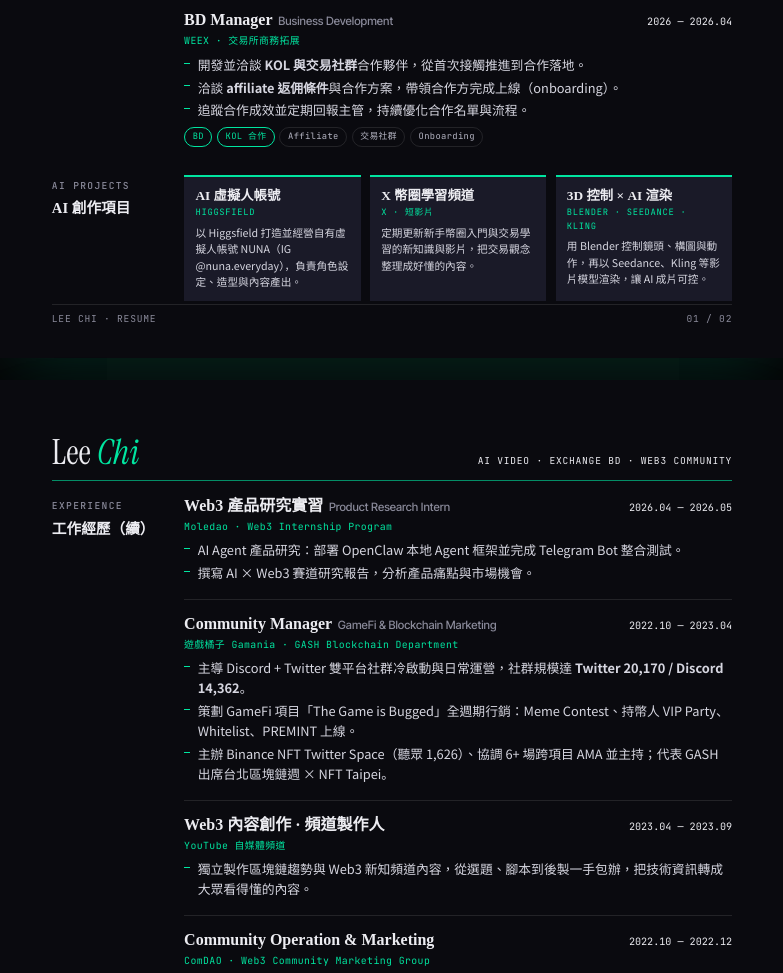
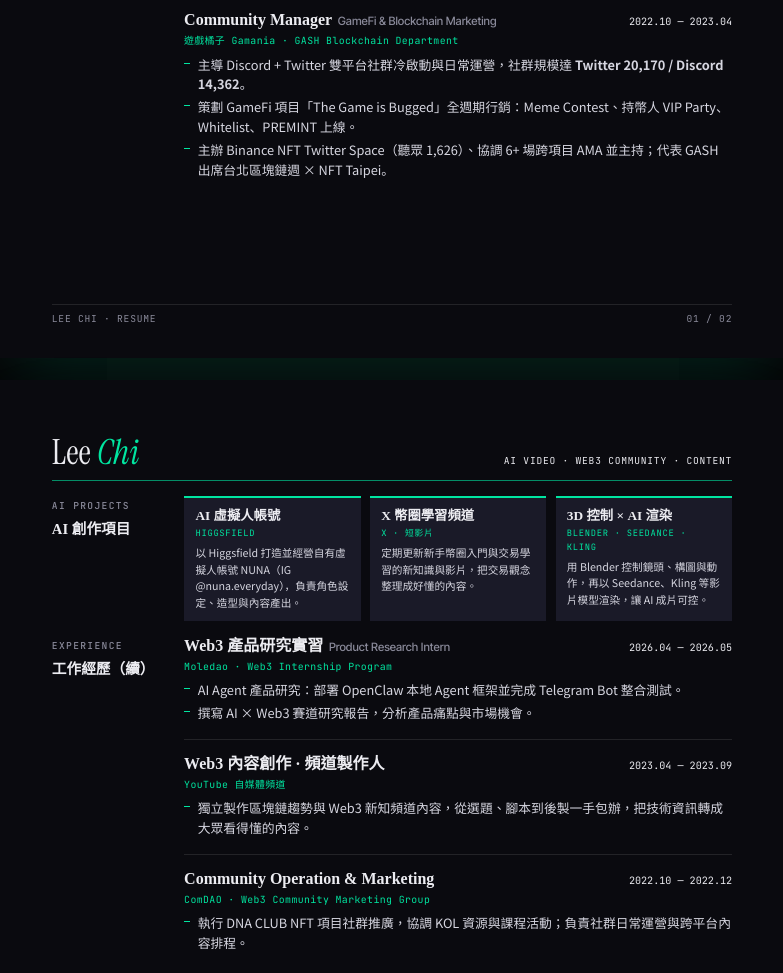
Before and after one commit to leeeeeeeeeerichileeeeeeeeee/video-works, a plain HTML site: page resume/index.html in a window 1280 px wide. Shown: the part 846-1819 px from the top of the page, without its empty margins (248-1031 px from the left). Drawn offline with Linux system fonts and the light colour scheme.

Commit message:
Resume: remove WEEX, Gamania back on page 1

```diff
--- a/resume/index.html
+++ b/resume/index.html
@@ -148,7 +148,7 @@ ul.b li b{font-weight:700}
   <header class="top">
     <div>
       <div class="name">Lee <i>Chi</i><span class="alias">Richi L</span></div>
-      <div class="role mono">AI 影片內容創作 · 交易所 BD · Web3 社群</div>
+      <div class="role mono">AI 影片內容創作 · Web3 社群 · 內容行銷</div>
     </div>
     <div class="contact">
       <div><b>TEL</b>+34 665 793 655</div>
@@ -159,7 +159,7 @@ ul.b li b{font-weight:700}
   </header>
 
   <div class="intro">
-    <p>建築與數位製造背景的 <em>AI 影片內容創作者</em>。2026 年為 MEXC 製作品牌片、AI 劇情短片與產品教學影片，涵蓋 <em>美股、合約、跟單、MEXC Card 與活動推廣</em>，並延伸英文、繁中、越南語版本。曾任 <em>WEEX BD Manager</em>，負責 KOL 與交易社群合作；更早在 GameFi 專案擔任 Community Manager，熟悉社群冷啟動與 AMA 主持。</p>
+    <p>建築與數位製造背景的 <em>AI 影片內容創作者</em>。2026 年為 MEXC 製作品牌片、AI 劇情短片與產品教學影片，涵蓋 <em>美股、合約、跟單、MEXC Card 與活動推廣</em>，並延伸英文、繁中、越南語版本。過去在 GameFi 專案第一線擔任 Community Manager，熟悉社群冷啟動、KOL 合作與 AMA 主持。</p>
     <a class="reel" href="https://leeeeeeeeeerichileeeeeeeeee.github.io/video-works/" target="_blank">
       <div class="mono">Video portfolio · 可直接播放</div>
       <h3>MEXC <i>Top 5</i></h3>
@@ -197,18 +197,23 @@ ul.b li b{font-weight:700}
       </div>
 
       <div class="job">
-        <div class="jh"><h3>BD Manager<small>Business Development</small></h3><span class="d" id="weex-date">2026 — 2026.04</span></div>
-        <div class="org">WEEX · 交易所商務拓展</div>
+        <div class="jh"><h3>Community Manager<small>GameFi &amp; Blockchain Marketing</small></h3><span class="d">2022.10 — 2023.04</span></div>
+        <div class="org">遊戲橘子 Gamania · GASH Blockchain Department</div>
         <ul class="b">
-          <li>開發並洽談 <b>KOL 與交易社群</b>合作夥伴，從首次接觸推進到合作落地。</li>
-          <li>洽談 <b>affiliate 返佣條件</b>與合作方案，帶領合作方完成上線（onboarding）。</li>
-          <li>追蹤合作成效並定期回報主管，持續優化合作名單與流程。</li>
+          <li>主導 Discord + Twitter 雙平台社群冷啟動與日常運營，社群規模達 <b>Twitter 20,170 / Discord 14,362</b>。</li>
+          <li>策劃 GameFi 項目「The Game is Bugged」全週期行銷：Meme Contest、持幣人 VIP Party、Whitelist、PREMINT 上線。</li>
+          <li>主辦 Binance NFT Twitter Space（聽眾 1,626）、協調 6+ 場跨項目 AMA 並主持；代表 GASH 出席台北區塊鏈週 × NFT Taipei。</li>
         </ul>
-        <div class="tags"><span class="tag k">BD</span><span class="tag k">KOL 合作</span><span class="tag">Affiliate</span><span class="tag">交易社群</span><span class="tag">Onboarding</span></div>
       </div>
-
     </div>
   </div>
+
+  <div class="foot mono"><span>Lee Chi · Resume</span><span>01 / 02</span></div>
+</section>
+
+<!-- PAGE 2 -->
+<section class="sheet">
+  <div class="p2head"><div class="n">Lee <i>Chi</i></div><span class="mono">AI Video · Web3 Community · Content</span></div>
 
   <div class="sec">
     <h2>AI Projects<b>AI 創作項目</b></h2>
@@ -219,12 +224,6 @@ ul.b li b{font-weight:700}
     </div>
   </div>
 
-  <div class="foot mono"><span>Lee Chi · Resume</span><span>01 / 02</span></div>
-</section>
-
-<!-- PAGE 2 -->
-<section class="sheet">
-  <div class="p2head"><div class="n">Lee <i>Chi</i></div><span class="mono">AI Video · Exchange BD · Web3 Community</span></div>
 
   <div class="sec">
     <h2>Experience<b>工作經歷（續）</b></h2>
@@ -238,15 +237,6 @@ ul.b li b{font-weight:700}
         </ul>
       </div>
 
-      <div class="job">
-        <div class="jh"><h3>Community Manager<small>GameFi &amp; Blockchain Marketing</small></h3><span class="d">2022.10 — 2023.04</span></div>
-        <div class="org">遊戲橘子 Gamania · GASH Blockchain Department</div>
-        <ul class="b">
-          <li>主導 Discord + Twitter 雙平台社群冷啟動與日常運營，社群規模達 <b>Twitter 20,170 / Discord 14,362</b>。</li>
-          <li>策劃 GameFi 項目「The Game is Bugged」全週期行銷：Meme Contest、持幣人 VIP Party、Whitelist、PREMINT 上線。</li>
-          <li>主辦 Binance NFT Twitter Space（聽眾 1,626）、協調 6+ 場跨項目 AMA 並主持；代表 GASH 出席台北區塊鏈週 × NFT Taipei。</li>
-        </ul>
-      </div>
       <div class="job">
         <div class="jh"><h3>Web3 內容創作 · 頻道製作人</h3><span class="d">2023.04 — 2023.09</span></div>
         <div class="org">YouTube 自媒體頻道</div>
```
Also changed, not shown: 1 other file.
